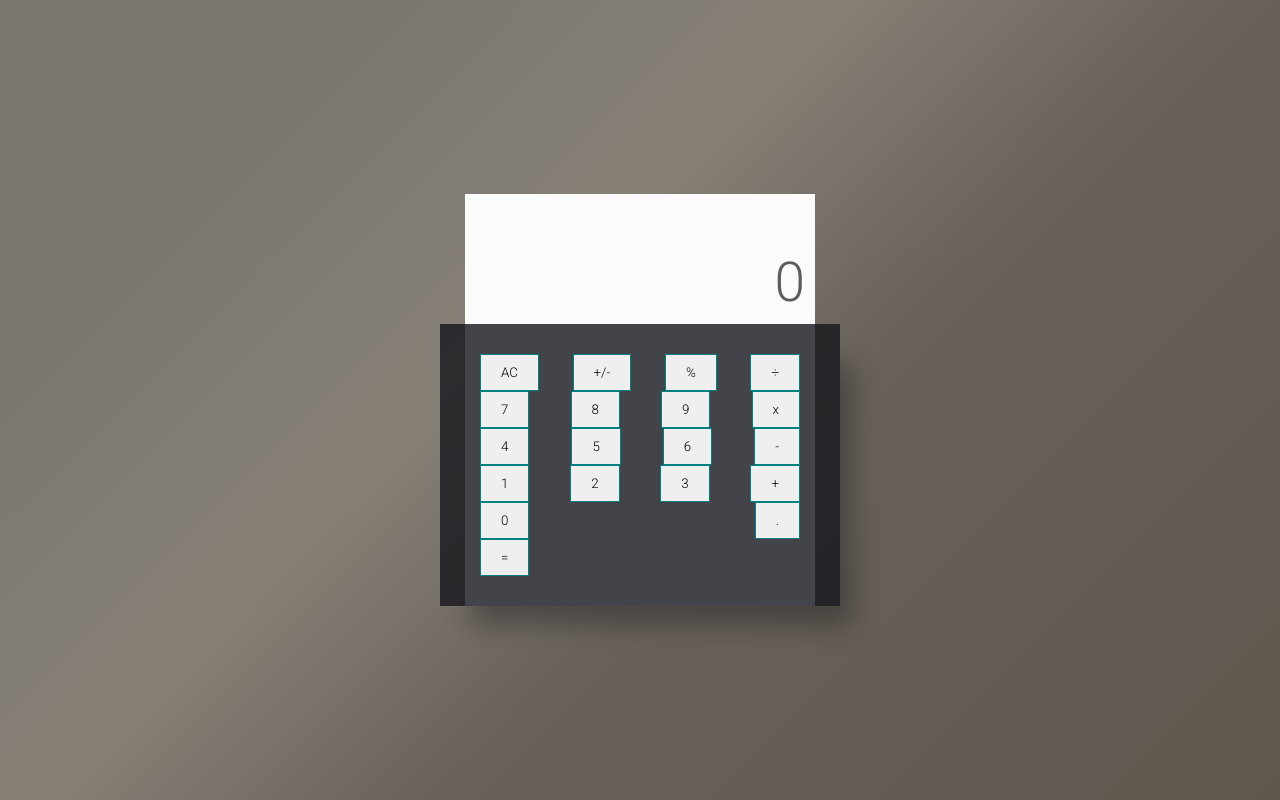
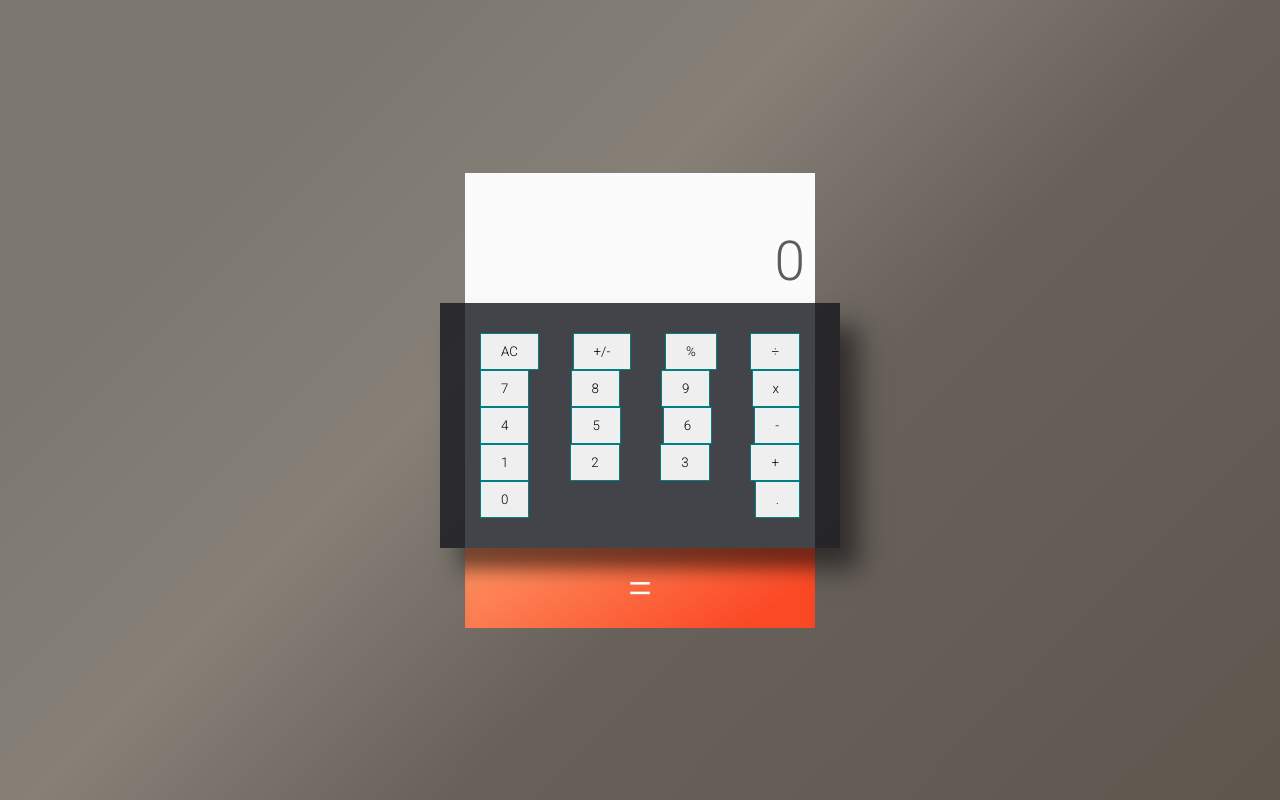
Before and after one commit to amita-roy/Calculator, a React (Create React App) app: page / in a window 1280 px wide. Built offline with nearby package versions, Linux system fonts and the light colour scheme.

Commit message:
Update equal button

```diff
--- a/src/components/button/Button.css
+++ b/src/components/button/Button.css
@@ -2,3 +2,21 @@
   border: 1px solid teal;
   padding: 10px 20px;
 }
+
+.btn:focus,
+.btn-active {
+  outline: none;
+}
+
+#equal.btn {
+  height: 80px;
+  border: none;
+  width: 350px;
+  margin: 0 25px;
+  font-size: 48px;
+  background-color: transparent;
+  background-image: linear-gradient(148deg, #fd9564, #fb4825 85%);
+  color: white;
+  box-shadow: inset 0 34px 18px -13px rgb(0 0 0 / 54%);
+  outline: none;
+}
--- a/src/components/button/Button.js
+++ b/src/components/button/Button.js
@@ -19,9 +19,16 @@ class Button extends Component {
     }
   }
 
+  renderButton = name => {
+    if (name === '=') {
+      return <button type="button" id="equal" className="btn" onClick={this.handleClick}>{name}</button>;
+    }
+    return <button type="button" className="btn" onClick={this.handleClick}>{name}</button>;
+  }
+
   render() {
     const { name } = this.props;
-    return <button type="button" className="btn" onClick={this.handleClick}>{name}</button>;
+    return (this.renderButton(name));
   }
 }
 
--- a/src/components/buttonPanel/ButtonPanel.css
+++ b/src/components/buttonPanel/ButtonPanel.css
@@ -9,7 +9,7 @@
   background-color: rgba(22, 23, 29, 0.8);
   width: 400px;
   margin: 0 -25px;
-  box-shadow: 21px 29px 24px -10px rgba(26, 26, 26, 0.4);
+  box-shadow: 20px 22px 24px -1px rgb(26 26 26 / 70%);
 }
 
 .btn-panel {
--- a/src/components/buttonPanel/ButtonPanel.js
+++ b/src/components/buttonPanel/ButtonPanel.js
@@ -28,6 +28,7 @@ class ButtonPanel extends Component {
     } = BUTTONGROUP;
 
     return (
+      <div>
         <div className="btn-panel-wrapper">
           <div className="bg-btn-panel">
             <div className="btn-panel">
@@ -36,11 +37,11 @@ class ButtonPanel extends Component {
               <div className="row">{this.renderButtons(group3)}</div>
               <div className="row">{this.renderButtons(group4)}</div>
               <div className="row">{this.renderButtons(group5)}</div>
-            <div className="row">
-              <Button name="=" handleClick={item => this.handleInput(item)} />
             </div>
           </div>
         </div>
+        <Button name="=" handleClick={item => this.handleInput(item)} />
+
       </div>
     );
   }
```
Lines whose indentation alone changed are shown as unchanged.
